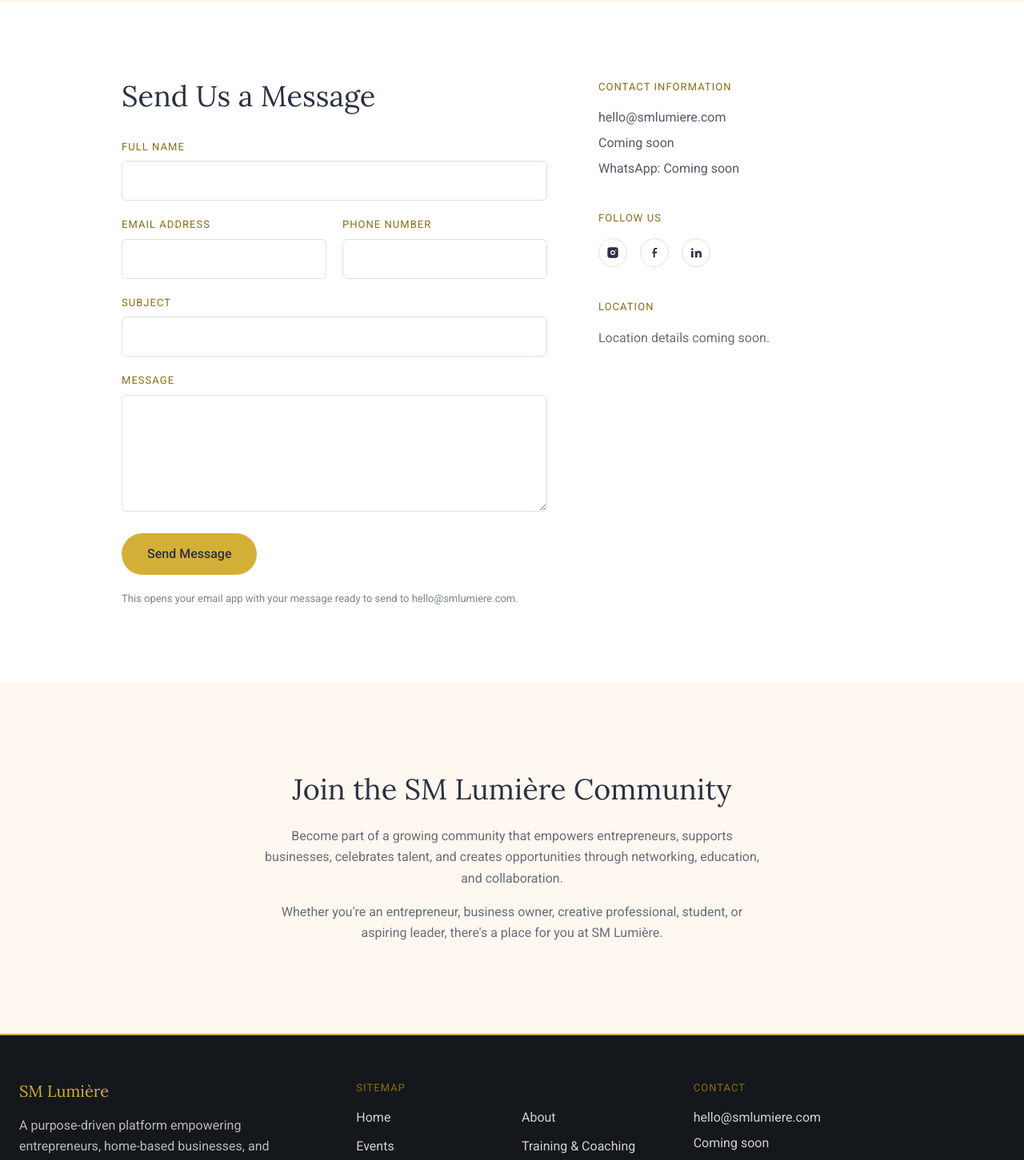
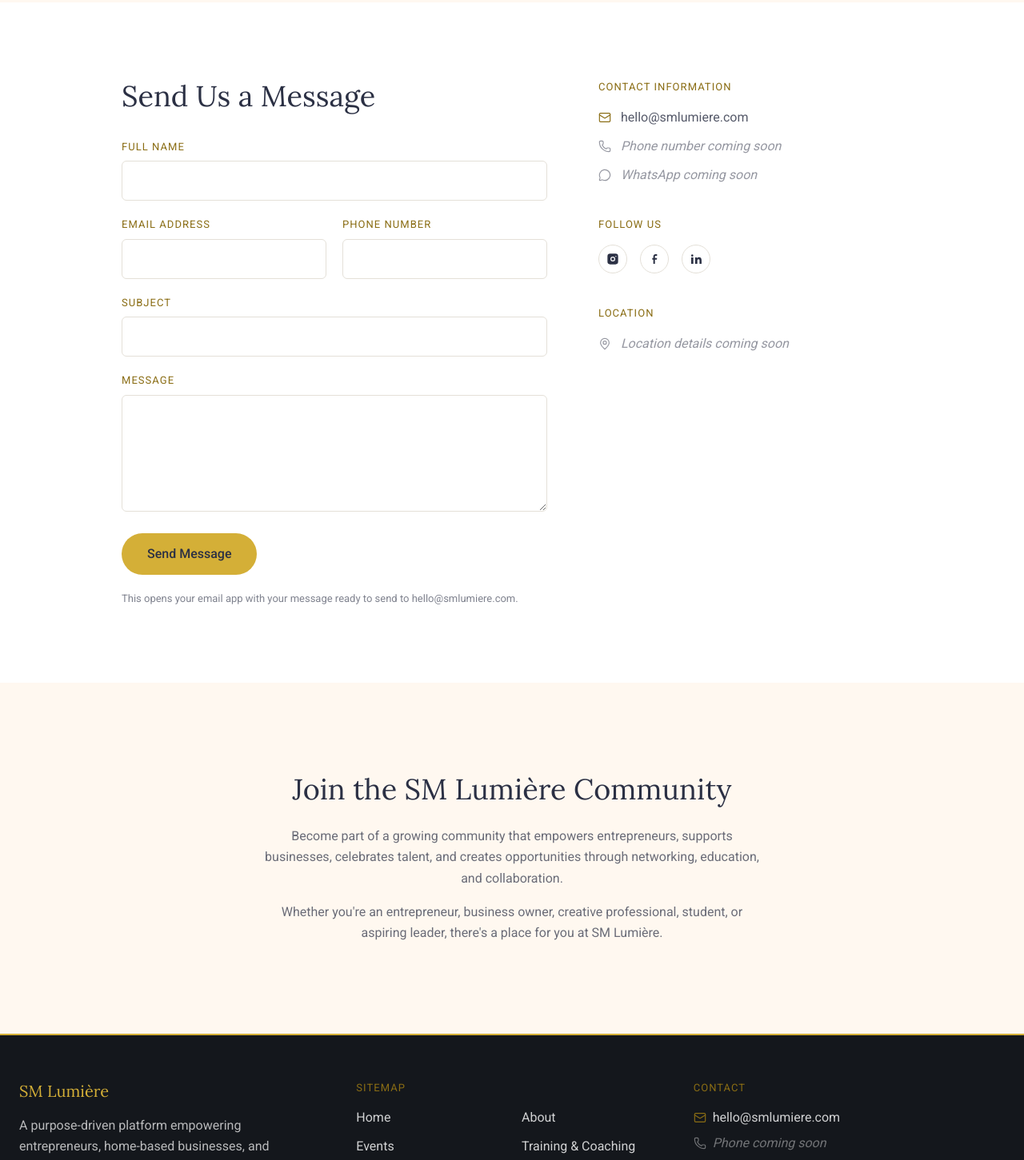
Before and after one commit to SafaMaqbool/sm-lumiere-website, a Next.js app in the folder web/: page /contact in a window 1280 px wide. Shown: the part 840-2291 px from the top of the page at 80% size. Built offline with nearby package versions, Linux system fonts and the light colour scheme; no server answers.

Commit message:
feat: implement EmptyState component across various sections for improved user feedback

```diff
--- /dev/null
+++ b/web/app/components/EmptyState.tsx
@@ -0,0 +1,26 @@
+import type { LucideIcon } from "lucide-react";
+import Button from "./Button";
+
+type EmptyStateProps = {
+  icon: LucideIcon;
+  message: string;
+  action?: { label: string; href: string };
+};
+
+export default function EmptyState({ icon: Icon, message, action }: EmptyStateProps) {
+  return (
+    <div className="max-w-md mx-auto text-center py-4">
+      <div className="w-14 h-14 rounded-full bg-gold/10 flex items-center justify-center mx-auto mb-5">
+        <Icon className="w-6 h-6 text-gold-dark" strokeWidth={1.5} aria-hidden="true" />
+      </div>
+      <p className="font-body text-[16px] text-navy/70 leading-[1.65]">{message}</p>
+      {action && (
+        <div className="mt-6 flex justify-center">
+          <Button href={action.href} variant="secondary">
+            {action.label}
+          </Button>
+        </div>
+      )}
+    </div>
+  );
+}
--- a/web/app/components/Footer.tsx
+++ b/web/app/components/Footer.tsx
@@ -1,4 +1,5 @@
 import Link from "next/link";
+import { Mail, Phone } from "lucide-react";
 import { socialLinks } from "@/lib/socialLinks";
 
 const sitemap = [
@@ -51,8 +52,14 @@ export default function Footer() {
             Contact
           </p>
           <div className="mt-4 space-y-2 font-body text-[16px] text-white/80">
-            <p>hello@smlumiere.com</p>
-            <p>Coming soon</p>
+            <p className="flex items-center gap-2">
+              <Mail className="w-4 h-4 text-gold-dark shrink-0" strokeWidth={1.75} aria-hidden="true" />
+              hello@smlumiere.com
+            </p>
+            <p className="flex items-center gap-2 text-white/40 italic">
+              <Phone className="w-4 h-4 shrink-0" strokeWidth={1.75} aria-hidden="true" />
+              Phone coming soon
+            </p>
           </div>
           <div className="mt-6 flex gap-4">
             {socialLinks.map((social) => (
--- a/web/app/components/contact/ContactMain.tsx
+++ b/web/app/components/contact/ContactMain.tsx
@@ -1,3 +1,4 @@
+import { Mail, Phone, MessageCircle, MapPin } from "lucide-react";
 import ContactForm from "./ContactForm";
 import { socialLinks } from "@/lib/socialLinks";
 
@@ -17,10 +18,19 @@ export default function ContactMain() {
             <p className="font-body text-[13px] tracking-[0.08em] uppercase text-gold-dark mb-4">
               Contact Information
             </p>
-            <div className="space-y-2 font-body text-[16px] text-navy/80">
-              <p>hello@smlumiere.com</p>
-              <p>Coming soon</p>
-              <p>WhatsApp: Coming soon</p>
+            <div className="space-y-3 font-body text-[16px] text-navy/80">
+              <p className="flex items-center gap-3">
+                <Mail className="w-4 h-4 text-gold-dark shrink-0" strokeWidth={1.75} aria-hidden="true" />
+                hello@smlumiere.com
+              </p>
+              <p className="flex items-center gap-3 text-navy/50 italic">
+                <Phone className="w-4 h-4 shrink-0" strokeWidth={1.75} aria-hidden="true" />
+                Phone number coming soon
+              </p>
+              <p className="flex items-center gap-3 text-navy/50 italic">
+                <MessageCircle className="w-4 h-4 shrink-0" strokeWidth={1.75} aria-hidden="true" />
+                WhatsApp coming soon
+              </p>
             </div>
           </div>
 
@@ -48,8 +58,9 @@ export default function ContactMain() {
             <p className="font-body text-[13px] tracking-[0.08em] uppercase text-gold-dark mb-4">
               Location
             </p>
-            <p className="font-body text-[16px] text-navy/70 leading-[1.65]">
-              Location details coming soon.
+            <p className="flex items-center gap-3 font-body text-[16px] text-navy/50 italic">
+              <MapPin className="w-4 h-4 shrink-0" strokeWidth={1.75} aria-hidden="true" />
+              Location details coming soon
             </p>
           </div>
         </div>
--- a/web/app/components/events/EventGallery.tsx
+++ b/web/app/components/events/EventGallery.tsx
@@ -1,4 +1,6 @@
 import Image from "next/image";
+import { Images } from "lucide-react";
+import EmptyState from "../EmptyState";
 import { getGalleryItems } from "@/sanity/queries";
 import { urlFor } from "@/sanity/image";
 
@@ -13,9 +15,10 @@ export default async function EventGallery() {
         </h2>
 
         {items.length === 0 ? (
-          <p className="max-w-xl mx-auto text-center font-body text-[16px] text-navy/70 leading-[1.65]">
-            Photos and videos from our events will be added here soon.
-          </p>
+          <EmptyState
+            icon={Images}
+            message="Photos and videos from our events will be added here soon."
+          />
         ) : (
           <div className="grid grid-cols-2 md:grid-cols-4 gap-4">
             {items.map((item) => (
--- a/web/app/components/events/PastEvents.tsx
+++ b/web/app/components/events/PastEvents.tsx
@@ -1,4 +1,6 @@
 import Image from "next/image";
+import { Archive } from "lucide-react";
+import EmptyState from "../EmptyState";
 import { getPastEvents } from "@/sanity/queries";
 import { urlFor } from "@/sanity/image";
 import { formatDate } from "@/lib/formatDate";
@@ -15,10 +17,10 @@ export default async function PastEvents() {
         </h2>
 
         {events.length === 0 ? (
-          <p className="max-w-xl mx-auto text-center font-body text-[16px] text-navy/70 leading-[1.65]">
-            Our events archive will appear here once SM Lumière&apos;s first
-            events have taken place.
-          </p>
+          <EmptyState
+            icon={Archive}
+            message="Our events archive will appear here once SM Lumière's first events have taken place."
+          />
         ) : (
           <div className="grid sm:grid-cols-2 lg:grid-cols-3 gap-6">
             {events.map((event, i) => (
--- a/web/app/components/gallery/GalleryPhotos.tsx
+++ b/web/app/components/gallery/GalleryPhotos.tsx
@@ -1,4 +1,6 @@
 import Image from "next/image";
+import { Images } from "lucide-react";
+import EmptyState from "../EmptyState";
 import { getGalleryItems } from "@/sanity/queries";
 import { urlFor } from "@/sanity/image";
 
@@ -20,9 +22,10 @@ export default async function GalleryPhotos() {
         </p>
 
         {items.length === 0 ? (
-          <p className="max-w-xl mx-auto text-center font-body text-[16px] text-navy/70 leading-[1.65]">
-            Photos from SM Lumière events will be added here soon.
-          </p>
+          <EmptyState
+            icon={Images}
+            message="Photos from SM Lumière events will be added here soon."
+          />
         ) : (
           <div className="grid grid-cols-2 md:grid-cols-4 gap-4">
             {items.map((item) => (
--- a/web/app/components/media/MediaGallery.tsx
+++ b/web/app/components/media/MediaGallery.tsx
@@ -1,4 +1,6 @@
 import Image from "next/image";
+import { Images } from "lucide-react";
+import EmptyState from "../EmptyState";
 import type { PressItem } from "@/sanity/queries";
 import { urlFor } from "@/sanity/image";
 
@@ -21,9 +23,7 @@ export default function MediaGallery({ items }: MediaGalleryProps) {
         </p>
 
         {withThumbnails.length === 0 ? (
-          <p className="max-w-xl mx-auto text-center font-body text-[16px] text-navy/70 leading-[1.65]">
-            Media assets will be added here soon.
-          </p>
+          <EmptyState icon={Images} message="Media assets will be added here soon." />
         ) : (
           <div className="grid grid-cols-2 md:grid-cols-4 gap-4">
             {withThumbnails.map((item) => (
--- a/web/app/components/media/PressSection.tsx
+++ b/web/app/components/media/PressSection.tsx
@@ -1,8 +1,10 @@
 import Image from "next/image";
+import { Newspaper } from "lucide-react";
 import type { PressItem } from "@/sanity/queries";
 import { urlFor } from "@/sanity/image";
 import { formatDate } from "@/lib/formatDate";
 import Reveal from "../Reveal";
+import EmptyState from "../EmptyState";
 
 type PressSectionProps = {
   background: "white" | "cream";
@@ -34,9 +36,7 @@ export default function PressSection({
         </p>
 
         {items.length === 0 ? (
-          <p className="max-w-xl mx-auto text-center font-body text-[16px] text-navy/70 leading-[1.65]">
-            {emptyMessage}
-          </p>
+          <EmptyState icon={Newspaper} message={emptyMessage} />
         ) : (
           <div className="grid sm:grid-cols-2 lg:grid-cols-3 gap-6">
             {items.map((item, i) => {
--- a/web/app/components/partners/PartnerSection.tsx
+++ b/web/app/components/partners/PartnerSection.tsx
@@ -1,7 +1,9 @@
 import Image from "next/image";
+import { Handshake } from "lucide-react";
 import type { Partner } from "@/sanity/queries";
 import { urlFor } from "@/sanity/image";
 import Reveal from "../Reveal";
+import EmptyState from "../EmptyState";
 
 type PartnerSectionProps = {
   background: "white" | "cream";
@@ -28,9 +30,7 @@ export default function PartnerSection({
         </h2>
 
         {items.length === 0 ? (
-          <p className="max-w-xl mx-auto text-center font-body text-[16px] text-navy/70 leading-[1.65]">
-            {emptyMessage}
-          </p>
+          <EmptyState icon={Handshake} message={emptyMessage} />
         ) : (
           <div className="grid grid-cols-2 sm:grid-cols-3 lg:grid-cols-4 gap-6">
             {items.map((item, i) => {
```
Also changed, not shown: web/app/components/events/UpcomingEvents.tsx (+7 -11 lines), web/app/components/testimonials/TestimonialSection.tsx (+9 -4 lines).
